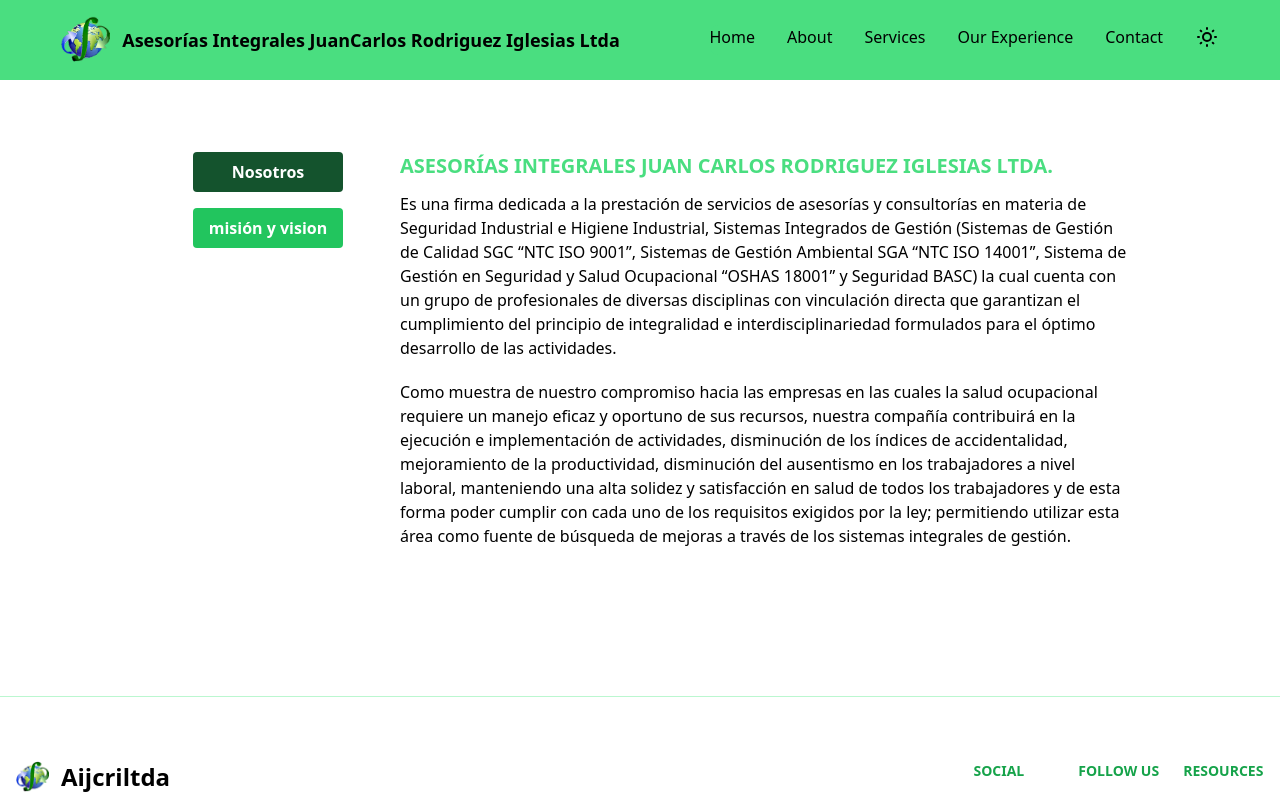
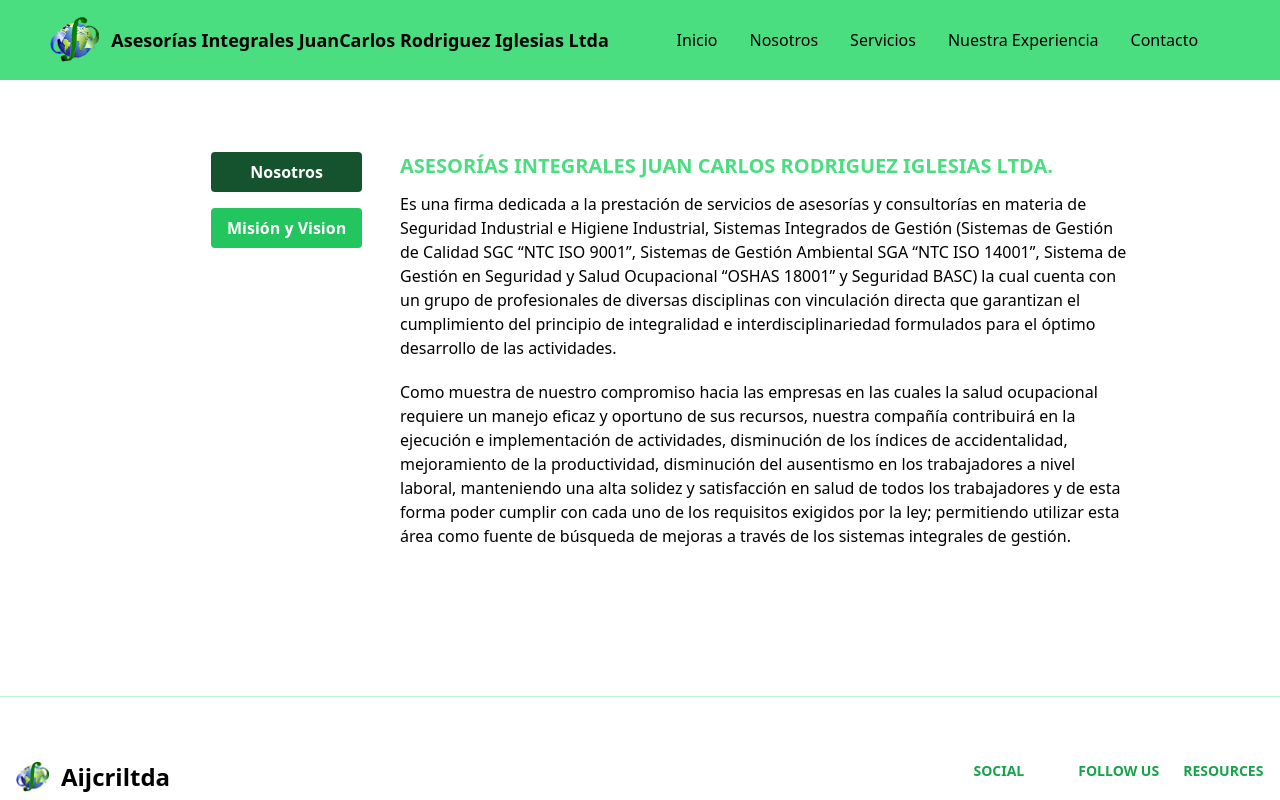
Before and after one commit to meitrix8208/aijcriltda, a Nuxt app: page /about in a window 1280 px wide. Shown: the top 800 px of the page. Built offline with nearby package versions, Linux system fonts and the light colour scheme.

Commit message:
Update settings, services, and components

```diff
--- a/components/MYV/MisionVision.vue
+++ b/components/MYV/MisionVision.vue
@@ -1,8 +1,7 @@
 <template>
   <div>
-    <h1 class="text-3xl font-bold text-center pb-4"
-    >Misión</h1>
-    <hr class="border-green">
+    <h1 class="text-3xl font-bold text-center pb-4">Misión</h1>
+    <hr class="border-green" />
     <p>
       ASESORÍAS INTEGRALES JUAN CARLOS RODRIGUEZ IGLESIAS LTDA., es una firma
       comprometida con las Empresas, la cual esta presta a contribuir con el
@@ -13,11 +12,10 @@
       servicio, mediante la innovación, tecnología de vanguardia, un sólido
       respaldo y talento humano calificado.
     </p>
-    <h1 class="text-3xl font-bold text-center pt-4 pb-4"
-    >Visión</h1>
-    <hr class="border-green">
+    <h1 class="text-3xl font-bold text-center pt-4 pb-4">Visión</h1>
+    <hr class="border-green" />
     <p class="pb-37.6">
-      Para el 2020 ser reconocido en la costa Caribe como una empresa
+      Para el 2027 ser reconocido en la costa Caribe como una empresa
       especialista en sistemas integrados de Gestión, contar con unas
       instalaciones propias para realizar pistas para entrenamiento de trabajos
       de alto riesgo para las empresas, instituciones educativas y ARL(s), así
--- a/components/NavBar.vue
+++ b/components/NavBar.vue
@@ -59,7 +59,7 @@
               to="/"
               class="block py-2 pl-3 pr-4 text-black rounded hover:bg-gray-700 hover:text-white md:hover:bg-transparent md:border-0 md:hover:text-white md:p-0 dark:text-white md:dark:hover:text-green-400 dark:hover:bg-gray-700 dark:hover:text-white md:dark:hover:bg-transparent"
             >
-              Home
+              Inicio
             </NuxtLink>
           </li>
           <li>
@@ -67,7 +67,7 @@
               to="/about"
               class="block py-2 pl-3 pr-4 rounded hover:bg-gray-700 hover:text-white md:hover:bg-transparent md:border-0 md:hover:text-white md:p-0 dark:text-white md:dark:hover:text-green-400 dark:hover:bg-gray-700 dark:hover:text-white md:dark:hover:bg-transparent"
             >
-              About
+              Nosotros
             </NuxtLink>
           </li>
           <li>
@@ -75,7 +75,7 @@
               to="/services"
               class="block py-2 pl-3 pr-4 text-black rounded hover:bg-gray-700 hover:text-white md:hover:bg-transparent md:border-0 md:hover:text-white md:p-0 dark:text-white md:dark:hover:text-green-400 dark:hover:bg-gray-700 dark:hover:text-white md:dark:hover:bg-transparent"
             >
-              Services
+              Servicios
             </NuxtLink>
           </li>
           <li>
@@ -83,7 +83,7 @@
               to="/ourExperience"
               class="block py-2 pl-3 pr-4 text-black rounded hover:bg-gray-700 hover:text-white md:hover:bg-transparent md:border-0 md:hover:text-white md:p-0 dark:text-white md:dark:hover:text-green-400 dark:hover:bg-gray-700 dark:hover:text-white md:dark:hover:bg-transparent"
             >
-              Our Experience
+              Nuestra Experiencia
             </NuxtLink>
           </li>
           <li>
@@ -91,7 +91,7 @@
               to="/contact"
               class="block py-2 pl-3 pr-4 text-black rounded hover:bg-gray-700 hover:text-white md:hover:bg-transparent md:border-0 md:hover:text-white md:p-0 dark:text-white md:dark:hover:text-green-400 dark:hover:bg-gray-700 dark:hover:text-white md:dark:hover:bg-transparent"
             >
-              Contact
+              Contacto
             </NuxtLink>
           </li>
           <ColorMode />
--- a/components/colorMode.vue
+++ b/components/colorMode.vue
@@ -1,13 +1,13 @@
 <template>
-  <div class="ml-2 mt-0">
+  <div class="ml-2 mt--0.5">
     <button
       id="header__theme"
       @click="toggleTheme()"
-      :title="$colorMode.value"
-      class="focus:outline-none focus:shadow-outline text-gray-500"
+      :title="colorMode.preference"
+      class="focus:outline-none  text-gray-500"
     >
+      <div v-if="$colorMode.preference === 'light'">
         <svg
-        v-if="$colorMode.preference === 'light'"
           xmlns="http://www.w3.org/2000/svg"
           width="24"
           height="24"
@@ -32,8 +32,9 @@
             d="M3 12h1m8 -9v1m8 8h1m-9 8v1m-6.4 -15.4l.7 .7m12.1 -.7l-.7 .7m0 11.4l.7 .7m-12.1 -.7l-.7 .7"
           ></path>
         </svg>
+      </div>
+      <div v-else-if="$colorMode.preference === 'dark'">
         <svg
-        v-else-if="$colorMode.preference === 'dark'"
           style="width: 24px; height: 24px"
           viewBox="0 0 24 24"
         >
@@ -42,23 +43,15 @@
             d="M17.75,4.09L15.22,6.03L16.13,9.09L13.5,7.28L10.87,9.09L11.78,6.03L9.25,4.09L12.44,4L13.5,1L14.56,4L17.75,4.09M21.25,11L19.61,12.25L20.2,14.23L18.5,13.06L16.8,14.23L17.39,12.25L15.75,11L17.81,10.95L18.5,9L19.19,10.95L21.25,11M18.97,15.95C19.8,15.87 20.69,17.05 20.16,17.8C19.84,18.25 19.5,18.67 19.08,19.07C15.17,23 8.84,23 4.94,19.07C1.03,15.17 1.03,8.83 4.94,4.93C5.34,4.53 5.76,4.17 6.21,3.85C6.96,3.32 8.14,4.21 8.06,5.04C7.79,7.9 8.75,10.87 10.95,13.06C13.14,15.26 16.1,16.22 18.97,15.95M17.33,17.97C14.5,17.81 11.7,16.64 9.53,14.5C7.36,12.31 6.2,9.5 6.04,6.68C3.23,9.82 3.34,14.64 6.35,17.66C9.37,20.67 14.19,20.78 17.33,17.97Z"
           />
         </svg>
-      <svg
-        v-else-if="$colorMode.preference === 'system'"
-        style="width: 24px; height: 24px"
-        viewBox="0 0 24 24"
-      >
-        <path
-          :fill="$colorMode.value === 'dark' ? 'white' : 'black'"
-          d="M19 3H5a3 3 0 0 0-3 3v8a3 3 0 0 0 3 3h6v2H7a1 1 0 0 0 0 2h10a1 1 0 0 0 0-2h-4v-2h6a3 3 0 0 0 3-3V6a3 3 0 0 0-3-3Zm1 11a1 1 0 0 1-1 1H5a1 1 0 0 1-1-1V6a1 1 0 0 1 1-1h14a1 1 0 0 1 1 1Z"
-        ></path>
-      </svg>
+      </div>
+
     </button>
   </div>
 </template>
 
 <script setup lang="ts">
 const colorMode = useColorMode();
-
+console.log(colorMode.value);
 const toLightMode = () => {
   colorMode.preference = "light";
   colorMode.value = "light";
@@ -69,25 +62,17 @@ const toDarkMode = () => {
   colorMode.value = "dark";
 };
 
-const toSystemMode = () => {
-  colorMode.preference = "system";
-  colorMode.value = "system";
-};
 
-const SayPreference = () => {
-  console.log(colorMode.value);
-};
-
+function sayPreference() {
+  console.log(colorMode.preference);
+}
 const toggleTheme = () => {
   if (colorMode.preference === "light") {
     toDarkMode();
-    SayPreference();
+    sayPreference();
   } else if (colorMode.preference === "dark") {
-    toSystemMode();
-    SayPreference();
-  } else if (colorMode.preference === "system") {
     toLightMode();
-    SayPreference();
+    sayPreference();
   }
 };
 </script>
--- a/components/ourServices/medioAmbiente.vue
+++ b/components/ourServices/medioAmbiente.vue
@@ -29,7 +29,7 @@
       <li class="pb-1"><span class="dark:text-white">Gerencia de proyectos</span></li>
       <li class="pb-1"><span class="dark:text-white">Capacitación ambiental</span></li>
       <li class="pb-1"><span class="dark:text-white">Evaluación Integra</span></li>
-      <li class="pb-1"><span class="dark:text-white">Auditorias al sistema de gestión MA</span></li>
+      <li class="pb-1"><span class="dark:text-white">Auditorias</span></li>
     </ul>
   </section>
 </template>
--- a/nuxt.config.ts
+++ b/nuxt.config.ts
@@ -12,7 +12,7 @@ export default defineNuxtConfig({
   ssr: true,
   css: ["@unocss/reset/tailwind.css"],
   colorMode: {
-    preference: "light", // default value of $colorMode.preference
+    preference: "system", // default value of $colorMode.preference
     fallback: "light", // fallback value if not system preference found
     classSuffix: "",
   },
--- a/pages/about.vue
+++ b/pages/about.vue
@@ -1,7 +1,6 @@
 <template>
   <div class="grid grid-cols-1 sm:grid-cols-4 gap-4 pt-14 justify-items-center">
-    <div>
-      <ul>
+      <ul class="pl-9.3">
         <li>
           <button
             @click="changeComponent(NosotrosComp)"
@@ -17,11 +16,10 @@
             class="bg-green-500 hover:bg-green-700 w-full text-white font-bold py-2 px-4 rounded"
             :class="{'bg-green-900': currentComponent === MisionVision}"
             >
-            misión y vision
+            Misión y Vision
           </button>
         </li>
       </ul>
-    </div>
     <div class="col-span-3 w-full">
       <transition name="slide-fade"
       mode="out-in"
--- a/pages/services.vue
+++ b/pages/services.vue
@@ -1,6 +1,6 @@
 <template>
   <div class="grid grid-cols-1 sm:grid-cols-4 gap-4 pt-14 justify-items-center">
-    <div class="pr-3">
+    <div class="pl-7">
       <ul>
         <li class="pt-4">
           <button
```
Also changed, not shown: pages/ourExperience.vue (+36 -32 lines). Lines whose indentation alone changed are shown as unchanged.
